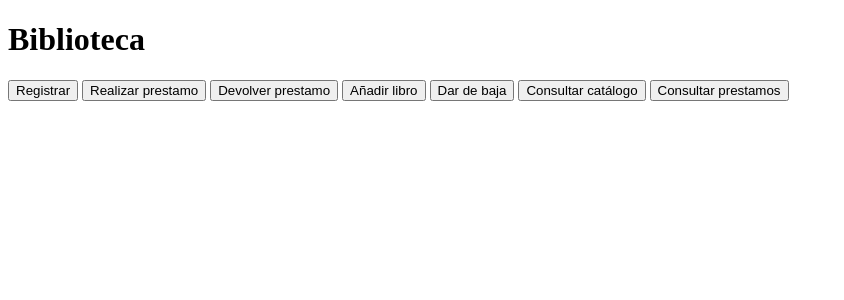
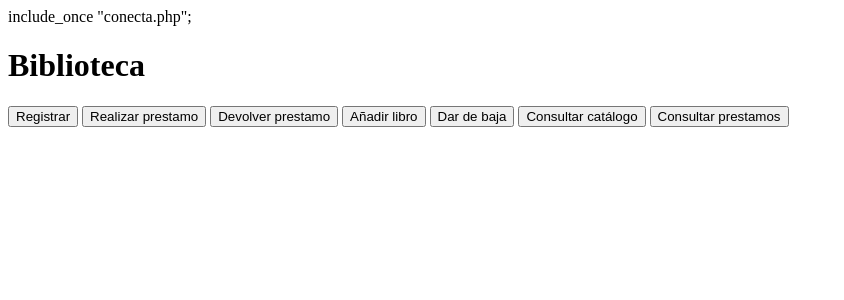
Before and after one commit to ismaelbd042/Biblioteca, a PHP site: page / in a window 1280 px wide. Shown: the top 300 px of the page, without its empty margins (0-844 px from the left). Run offline with PHP 8.4, Linux system fonts and the light colour scheme.

Commit message:
No lo sé

```diff
--- a/index.html
+++ b/index.html
@@ -8,6 +8,8 @@
   </head>
 
   <body>
+    include_once "conecta.php";
+
     <h1>Biblioteca</h1>
     <button onclick="mostrarFormulario()" id="btn_registrar">Registrar</button>
     <button>Realizar prestamo</button>
--- a/procesar.php
+++ b/procesar.php
@@ -1,6 +1,5 @@
 <?php
 require_once "conecta.php";
-require_once "crea_tablas.php";
 
 function registrar_lector()
 {
```
